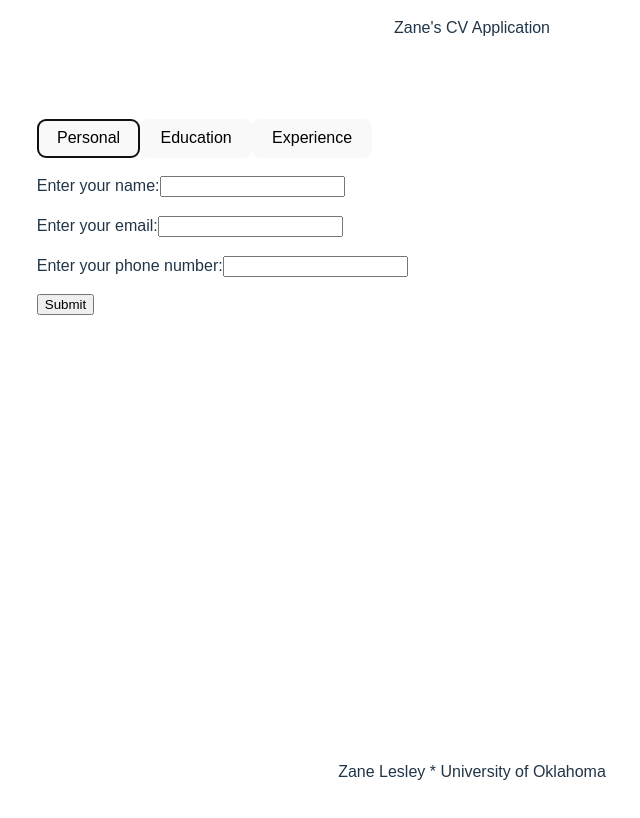
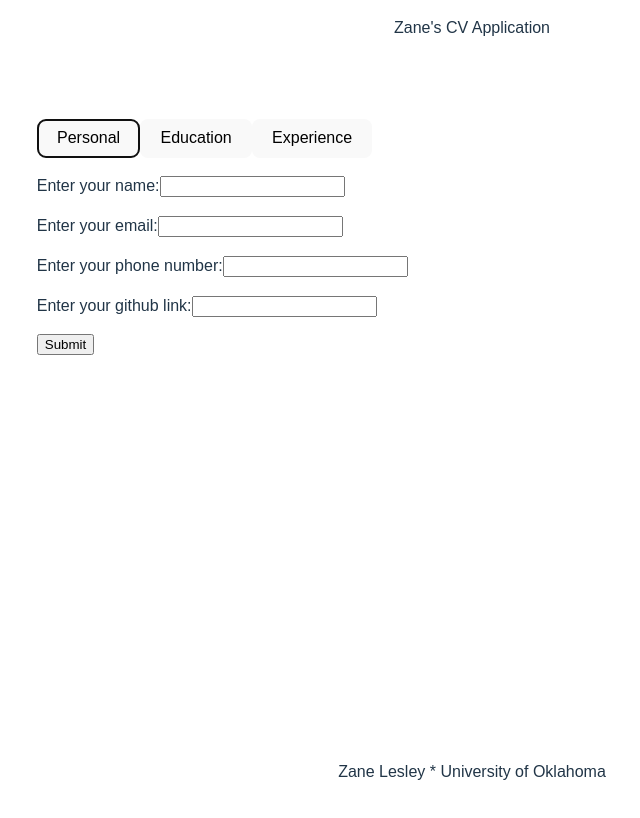
Before and after one commit to ZaneLesley/cv-application, a React (Vite) app: page / in a window 1280 px wide. Both pictures are taken after a click on the button "Personal". Shown: the top 818 px of the page, without its empty margins (168-808 px from the left). Built offline with nearby package versions, Linux system fonts and the light colour scheme; the HTML template or start-up script is replaced by a standard one.

Commit message:
feat(forms): added github link to input and output

```diff
--- a/src/App.css
+++ b/src/App.css
@@ -77,3 +77,7 @@ html {
     justify-content: center;
     align-items: flex-start;
 }
+
+.bold {
+    font-weight: bold;
+}
--- a/src/components/PersonalDiv.jsx
+++ b/src/components/PersonalDiv.jsx
@@ -1,11 +1,12 @@
 import PropTypes from "prop-types";
 
-function PersonalDiv({name, email, phoneNumber}) {
+function PersonalDiv({name, email, phoneNumber, github}) {
     return (
         <div className="personal">
-            <div>{name}</div>
+            <div className="bold" style={{fontSize: "2rem"}}>{name}</div>
             <div>{email}</div>
             <div>{phoneNumber}</div>
+            <div>{github}</div>
         </div>
     )
 }
@@ -14,6 +15,7 @@ PersonalDiv.propTypes = {
     name: PropTypes.string,
     email: PropTypes.string,
     phoneNumber: PropTypes.string,
+    github: PropTypes.string,
 }
 
 export default PersonalDiv;
--- a/src/components/PersonalForm.jsx
+++ b/src/components/PersonalForm.jsx
@@ -7,6 +7,7 @@ function PersonalForm({setPersonal, style}) {
         name: "",
         email: "",
         phoneNumber: "",
+        github: "",
     });
 
     const onSubmit = (data) => {
@@ -27,6 +28,10 @@ function PersonalForm({setPersonal, style}) {
                 Enter your phone number:
                 <Input type="tel" name="phoneNumber" value={inputs.phoneNumber} onChange={handleChange}/>
             </label>
+            <label>
+                Enter your github link:
+                <Input type="url" name="github" value={inputs.github} onChange={handleChange}/>
+            </label>
             <input type="submit"/>
         </form>
     );
```
